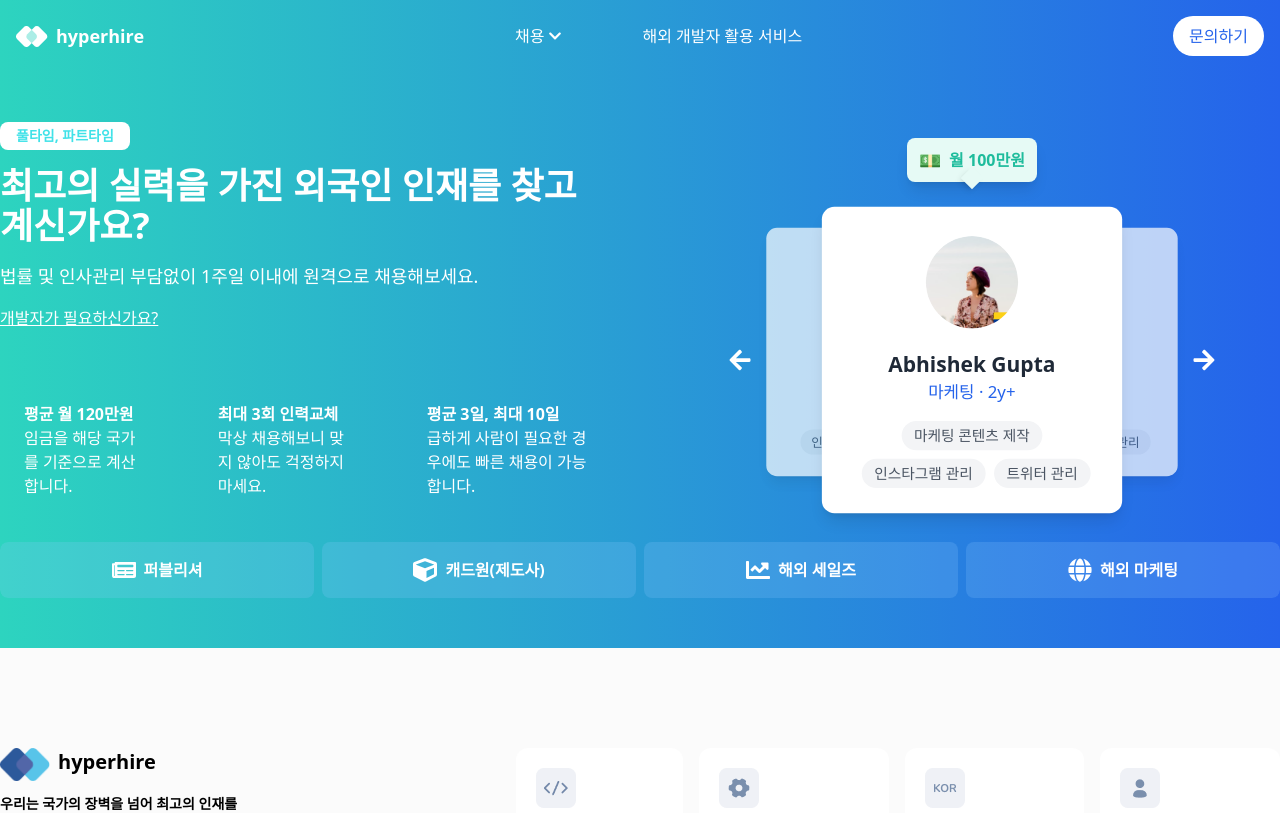
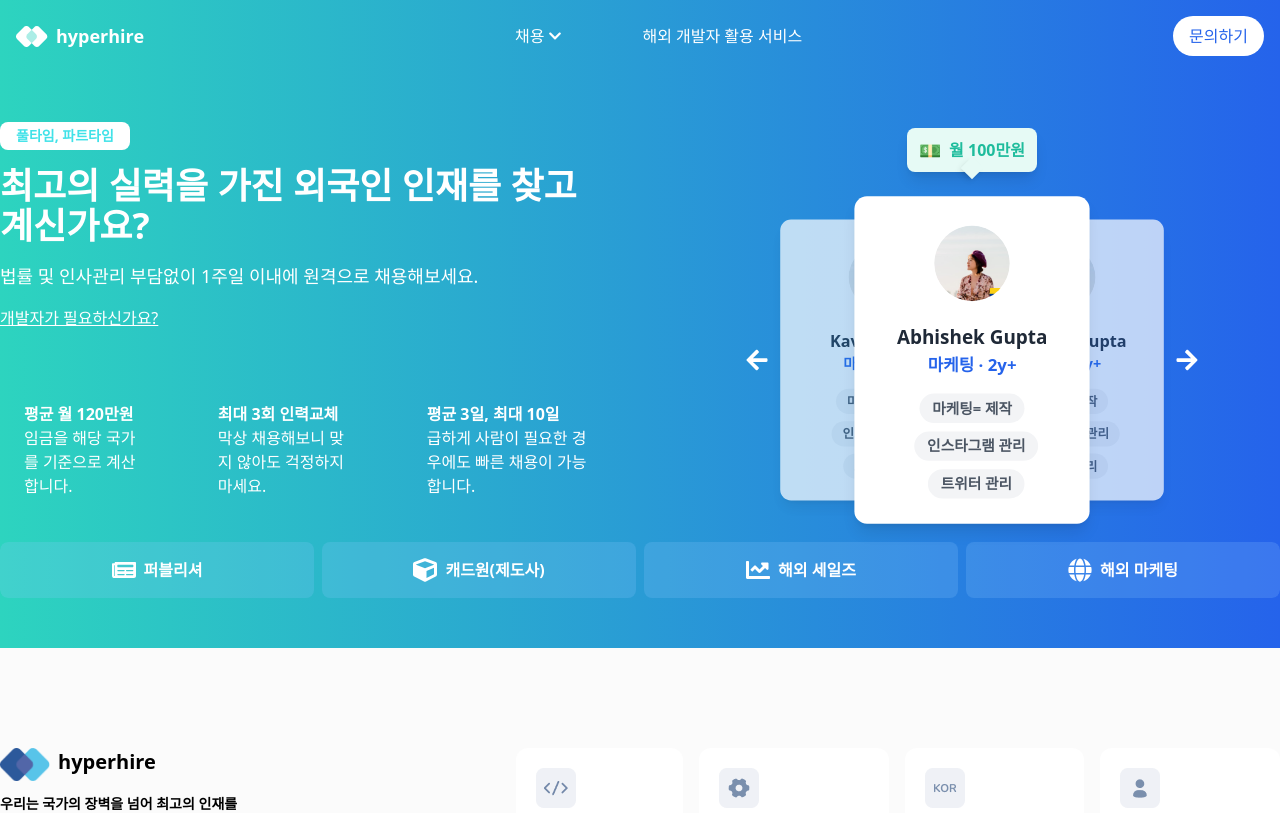
Before and after one commit to parikshitlfj12/hyperhire-assessment, a Next.js app: page / in a window 1280 px wide. Shown: the top 813 px of the page. Built offline with nearby package versions, Linux system fonts and the light colour scheme.

Commit message:
chore: banner component modular following atomic pattern

```diff
--- a/src/components/atoms/Tooltip.tsx
+++ b/src/components/atoms/Tooltip.tsx
@@ -9,6 +9,7 @@ export default function Tooltip({ text, icon = "💵" }: TooltipProps) {
         </div>
         <span className="text-md font-bold">{text}</span>
       </div>
+      {/* Tooltip arrow */}
       <div className="absolute bottom-[-4px] left-1/2 transform -translate-x-1/2 w-4 h-4 bg-[#E6FAF5] rotate-45 shadow-md"></div>
     </div>
   );
--- /dev/null
+++ b/src/components/molecules/ProfileCard.tsx
@@ -0,0 +1,63 @@
+import React from 'react';
+import Image from 'next/image';
+import Typography from '../atoms/Typography';
+import { ProfileCardProps } from './interface';
+
+const ProfileCard: React.FC<ProfileCardProps> = ({
+  profileImage,
+  name,
+  role,
+  skills,
+  scale,
+  opacity,
+  position,
+}) => {
+  const positionClass = position === 'left'
+    ? '-translate-x-4'
+    : position === 'right'
+    ? 'translate-x-4'
+    : '';
+
+  const scaleClass = scale === 90
+    ? 'scale-90'
+    : scale === 105
+    ? 'scale-105'
+    : '';
+
+  const opacityClass = opacity === 70
+    ? 'opacity-70'
+    : 'opacity-100';
+
+  return (
+    <div
+      className={`${
+        position === 'left' || position === 'right' ? 'absolute' : 'z-10'
+      } ${position === 'left' ? 'left-0' : position === 'right' ? 'right-0' : ''}
+      w-[60%] bg-white text-gray-800 p-6 rounded-xl shadow-lg transform ${scaleClass} ${opacityClass} ${positionClass} transition duration-300`}
+    >
+      <div className="relative flex justify-center mb-4">
+        <Image
+          src={profileImage}
+          alt={name}
+          className="rounded-full w-20 h-20 border-4 border-white"
+          width={80}
+          height={80}
+        />
+      </div>
+      <Typography className="text-lg font-bold text-center">{name}</Typography>
+      <Typography className="text-blue-600 font-bold text-center">{role}</Typography>
+      <div className="flex flex-wrap font-bold justify-center mt-4 space-x-2 space-y-2">
+        {skills.map((skill, index) => (
+          <span
+            key={index}
+            className="bg-gray-100 text-gray-600 px-3 py-1 rounded-full text-sm"
+          >
+            {skill}
+          </span>
+        ))}
+      </div>
+    </div>
+  );
+};
+
+export default ProfileCard;
--- /dev/null
+++ b/src/components/molecules/Slider.tsx
@@ -0,0 +1,30 @@
+import React, { useState, useEffect } from "react";
+import { SliderItems, SliderProps } from "../atoms/interface";
+
+const Slider: React.FC<SliderProps> = ({ items, interval }) => {
+  const [visibleItems, setVisibleItems] = useState<SliderItems[]>(items);
+
+  useEffect(() => {
+    const slideInterval = setInterval(() => {
+      setVisibleItems((prevItems) => {
+        const firstItem = prevItems[0];
+        const remainingItems = prevItems.slice(1);
+        return [...remainingItems, firstItem];
+      });
+    }, interval);
+
+    return () => clearInterval(slideInterval);
+  }, [interval]);
+
+  return visibleItems.slice(0, 4).map((item, index) => (
+    <div
+      key={index}
+      className="flex flex-1 items-center bg-blue-300 bg-opacity-20 p-4 rounded-lg min-w-[150px] justify-center"
+    >
+      <div className="text-white text-2xl mr-2">{item.icon}</div>
+      <span className="text-white font-semibold">{item.label}</span>
+    </div>
+  ) );
+};
+
+export default Slider;
--- /dev/null
+++ b/src/components/molecules/interface.tsx
@@ -0,0 +1,11 @@
+import { StaticImageData } from "next/image";
+
+export interface ProfileCardProps {
+  profileImage: StaticImageData;
+  name: string;
+  role: string;
+  skills: string[];
+  scale: number;
+  opacity: number;
+  position: "left" | "center" | "right";
+}
--- a/src/components/organisms/BannerSection.tsx
+++ b/src/components/organisms/BannerSection.tsx
@@ -1,9 +1,12 @@
 "use client";
-import Image from "next/image";
 import React, { useEffect, useState } from "react";
 import { FaArrowLeft, FaArrowRight } from "react-icons/fa";
 import Typography from "../atoms/Typography";
 import { BannerSectionInterface } from "./interface";
+import Link from "next/link";
+import Tooltip from "../atoms/Tooltip";
+import ProfileCard from "../molecules/ProfileCard";
+import Slider from "../molecules/Slider";
 
 export default function BannerSection({
   carousalProfiles,
@@ -11,20 +14,6 @@ export default function BannerSection({
 }: BannerSectionInterface) {
   const totalItems = carousalProfiles.length;
   const [currentIndex, setCurrentIndex] = useState(0);
-  const [visibleItems, setVisibleItems] = useState(bannerSliderItems);
-  const slideInterval = 5000;
-
-  useEffect(() => {
-    const interval = setInterval(() => {
-      setVisibleItems((prevItems) => {
-        const firstItem = prevItems[0];
-        const remainingItems = prevItems.slice(1);
-        return [...remainingItems, firstItem];
-      });
-    }, slideInterval);
-
-    return () => clearInterval(interval); // Clear interval on component unmount
-  }, []);
 
   const handlePrev = () => {
     setCurrentIndex((prevIndex) => (prevIndex - 1 + totalItems) % totalItems);
@@ -34,7 +23,6 @@ export default function BannerSection({
     setCurrentIndex((prevIndex) => (prevIndex + 1) % totalItems);
   };
 
-  // Get the three items to display: current, previous, and next
   const getDisplayedItems = () => {
     const prevIndex = (currentIndex - 1 + totalItems) % totalItems;
     const nextIndex = (currentIndex + 1) % totalItems;
@@ -51,27 +39,21 @@ export default function BannerSection({
       <div className="max-w-7xl text-white flex justify-between items-center gap-12 mx-auto">
         {/* Header Section */}
         <div className="flex flex-col items-center w-[50%]">
-          {/* Header Section */}
           <section className="mb-12">
-            {/* Tag */}
             <Typography className="inline-block bg-[#FFFFFF] text-[#40E2E8] font-semibold px-4 py-1 rounded-[8px] text-sm mb-4">
               풀타임, 파트타임
             </Typography>
 
-            {/* Main Title */}
             <Typography className="text-3xl md:text-4xl font-bold mb-4">
               최고의 실력을 가진 외국인 인재를 찾고 계신가요?
             </Typography>
 
-            {/* Subtext */}
             <Typography className="text-base md:text-lg mb-4">
               법률 및 인사관리 부담없이 1주일 이내에 원격으로 채용해보세요.
             </Typography>
-
-            {/* Link */}
-            <a href="#" className="underline">
+            <Link href="#" className="underline">
               개발자가 필요하신가요?
-            </a>
+            </Link>
           </section>
 
           {/* Additional Information Section */}
@@ -102,21 +84,7 @@ export default function BannerSection({
         {/* Card Section */}
         <div className="flex flex-col w-[50%] justify-center items-center">
           {/* Tooltip Above the Carousel */}
-          <div className="relative flex justify-center items-center mb-8">
-            <div className="bg-[#E6FAF5] text-[#1EBC9C] font-semibold px-3 py-2 rounded-lg shadow-lg flex items-center">
-              {/* Icon */}
-              <div className="text-[#1EBC9C] mr-2 flex items-center justify-center">
-                <span className="text-lg">💵</span>
-              </div>
-              {/* Text */}
-              <Typography className="text-md font-bold">
-                {displayedItems[1].tooltip}
-              </Typography>
-            </div>
-
-            {/* Tooltip Arrow */}
-            <div className="absolute bottom-[-4px] left-1/2 transform -translate-x-1/2 w-4 h-4 bg-[#E6FAF5] rotate-45 shadow-md"></div>
-          </div>
+          <Tooltip text="월 100만원" />
 
           {/* Carousel Wrapper */}
           <div className="relative flex items-center gap-4">
@@ -126,84 +94,25 @@ export default function BannerSection({
             </button>
 
             <div className="flex w-[100%] justify-center relative">
-              <div className="absolute left-[0] w-[70%] bg-white text-gray-800 p-6 rounded-xl shadow-lg  transform scale-90 opacity-70 -translate-x-4 transition duration-300">
-                <div className="relative flex justify-center mb-4">
-                  <Image
-                    src={displayedItems[0].profileImage}
-                    alt={displayedItems[0].name}
-                    className="rounded-full w-20 h-20 border-4 border-white"
-                  />
-                </div>
-                <Typography className="text-lg font-bold text-center">
-                  {displayedItems[0].name}
-                </Typography>
-                <Typography className="text-blue-600 text-center">
-                  {displayedItems[0].role}
-                </Typography>
-                <div className="flex flex-wrap justify-center mt-4 space-x-2 space-y-2">
-                  {displayedItems[0].skills.map((skill, index) => (
-                    <span
+              <div className="flex w-[100%] justify-center relative">
+                {displayedItems.map((item, index) => {
+                  const position =
+                    index === 0 ? "left" : index === 1 ? "center" : "right";
+                  const scale = position === "center" ? 105 : 90;
+                  const opacity = position === "center" ? 100 : 70;
+                  return (
+                    <ProfileCard
                       key={index}
-                      className="bg-gray-100 text-gray-600 px-3 py-1 rounded-full text-sm"
-                    >
-                      {skill}
-                    </span>
-                  ))}
-                </div>
-              </div>
-
-              {/* Center Card */}
-              <div className="z-10 bg-white w-[70%] text-gray-800 p-6 rounded-xl shadow-lg transform scale-105 transition duration-300">
-                <div className="relative flex justify-center mb-4">
-                  <Image
-                    src={displayedItems[1].profileImage}
-                    alt={displayedItems[1].name}
-                    className="rounded-full w-24 h-24 border-4 border-white"
-                  />
-                </div>
-                <Typography className="text-xl font-bold text-center">
-                  {displayedItems[1].name}
-                </Typography>
-                <Typography className="text-blue-600 text-center">
-                  {displayedItems[1].role}
-                </Typography>
-                <div className="flex flex-wrap justify-center mt-4 space-x-2 space-y-2">
-                  {displayedItems[1].skills.map((skill, index) => (
-                    <span
-                      key={index}
-                      className="bg-gray-100 text-gray-600 px-3 py-1 rounded-full text-sm"
-                    >
-                      {skill}
-                    </span>
-                  ))}
-                </div>
-              </div>
-
-              {/* Right Card */}
-              <div className="absolute right-[0] w-[70%] bg-white text-gray-800 p-6 rounded-xl shadow-lg transform scale-90 opacity-70 translate-x-4 transition duration-300">
-                <div className="relative flex justify-center mb-4">
-                  <Image
-                    src={displayedItems[2].profileImage}
-                    alt={displayedItems[2].name}
-                    className="rounded-full w-20 h-20 border-4 border-white"
-                  />
-                </div>
-                <Typography className="text-lg font-bold text-center">
-                  {displayedItems[2].name}
-                </Typography>
-                <Typography className="text-blue-600 text-center">
-                  {displayedItems[2].role}
-                </Typography>
-                <div className="flex flex-wrap justify-center mt-4 space-x-2 space-y-2">
-                  {displayedItems[2].skills.map((skill, index) => (
-                    <span
-                      key={index}
-                      className="bg-gray-100 text-gray-600 px-3 py-1 rounded-full text-sm"
-                    >
-                      {skill}
-                    </span>
-                  ))}
-                </div>
+                      profileImage={item.profileImage}
+                      name={item.name}
+                      role={item.role}
+                      skills={item.skills}
+                      scale={scale}
+                      opacity={opacity}
+                      position={position}
+                    />
+                  );
+                })}
               </div>
             </div>
 
@@ -214,16 +123,10 @@ export default function BannerSection({
           </div>
         </div>
       </div>
+
+      {/* Slider */}
       <div className="max-w-7xl mx-auto mt-5 flex justify-between overflow-hidden rounded-lg gap-2">
-        {visibleItems.slice(0, 4).map((item, index) => (
-          <div
-            key={index}
-            className="flex flex-1 items-center bg-blue-300 bg-opacity-20 p-4 rounded-lg min-w-[150px] justify-center"
-          >
-            <div className="text-white text-2xl mr-2">{item.icon}</div>
-            <span className="text-white font-semibold">{item.label}</span>
-          </div>
-        ))}
+        <Slider items={bannerSliderItems} interval={5000} />
       </div>
     </div>
   );
--- a/src/utils/constants/index.tsx
+++ b/src/utils/constants/index.tsx
@@ -67,7 +67,7 @@ export const CAROUSAL_PROFILES = [
     name: "Abhishek Gupta",
     role: "마케팅 · 2y+",
     profileImage: Profile,
-    skills: ["마케팅 콘텐츠 제작", "인스타그램 관리", "트위터 관리"],
+    skills: ["마케팅= 제작", "인스타그램 관리", "트위터 관리"],
     tooltip: "월 100만원",
   },
 
@@ -75,21 +75,21 @@ export const CAROUSAL_PROFILES = [
     name: "Parikshit Gupta",
     role: "마케팅 · 4y+",
     profileImage: Profile,
-    skills: ["마케팅 콘텐츠 제작", "인스타그램 관리", "트위터 관리"],
+    skills: ["마케팅= 제작", "인스타그램 관리", "트위터 관리"],
     tooltip: "월 100만원",
   },
   {
     name: "RishubKavya Gupta",
     role: "마케팅 · 5y+",
     profileImage: Profile,
-    skills: ["마케팅 콘텐츠 제작", "인스타그램 관리", "트위터 관리"],
+    skills: ["마케팅= 제작", "인스타그램 관리", "트위터 관리"],
     tooltip: "월 100만원",
   },
   {
     name: "Kavya Gupta",
     role: "마케팅 · 1y+",
     profileImage: Profile,
-    skills: ["마케팅 콘텐츠 제작", "인스타그램 관리", "트위터 관리"],
+    skills: ["마케팅= 제작", "인스타그램 관리", "트위터 관리"],
     tooltip: "월 100만원",
   },
 ];
```
Also changed, not shown: src/components/atoms/interface.tsx (+10 -0 lines).
